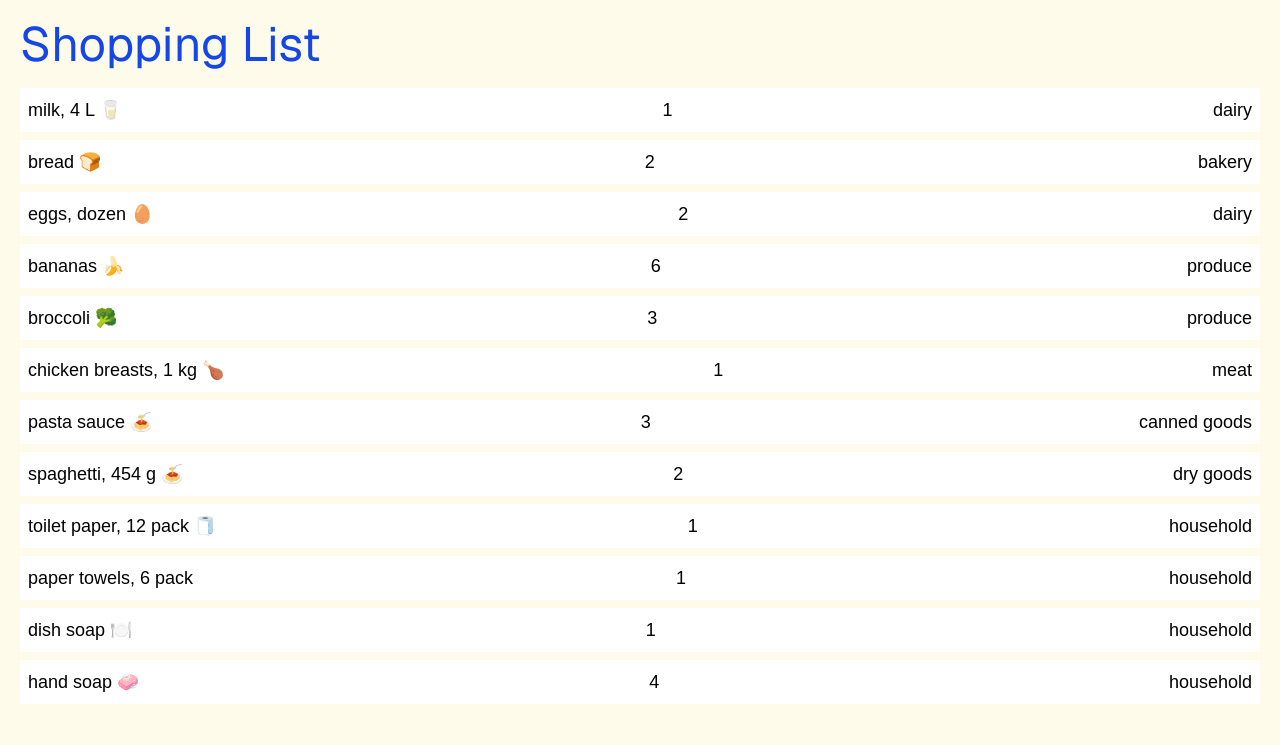
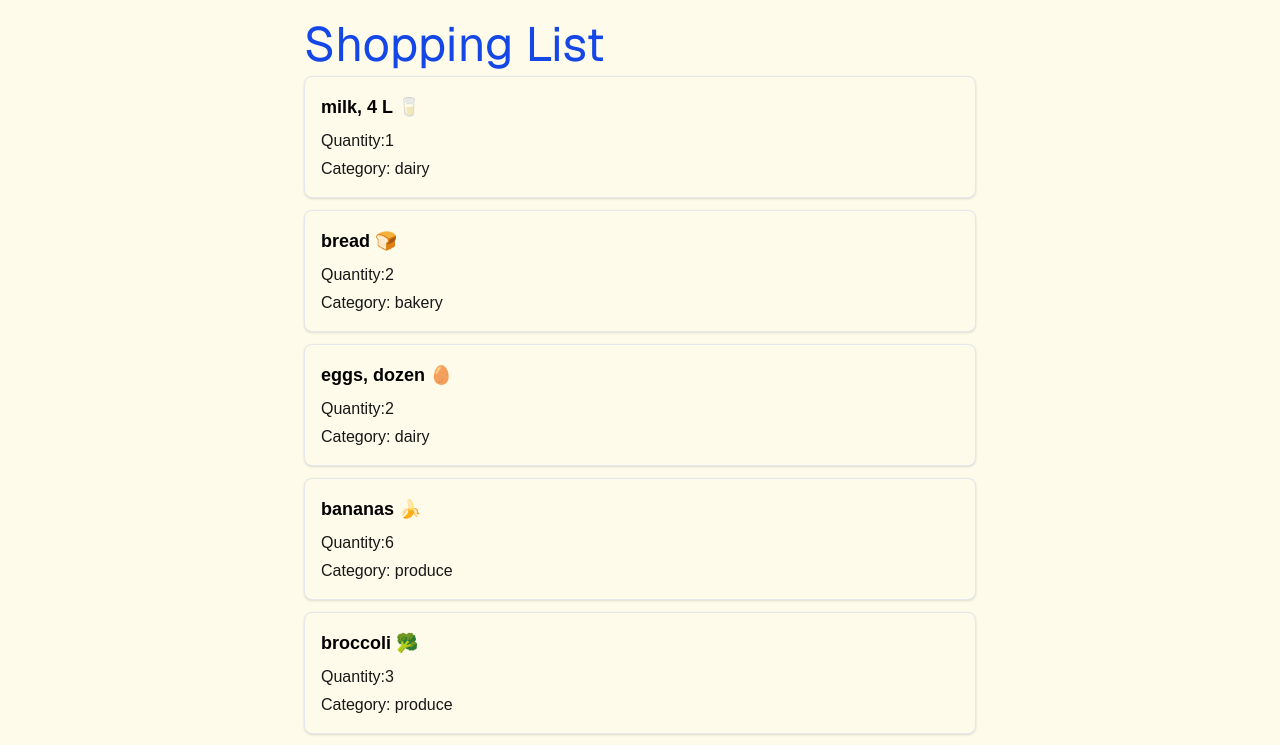
Before and after one commit to edwinolaez/cprg306, a Next.js app in the folder assignments/: page /week3 in a window 1280 px wide. Shown: the top 745 px of the page. Built offline with nearby package versions, Linux system fonts and the light colour scheme.

Commit message:
final adjustments made with personalized design

```diff
--- a/assignments/app/week3/item.js
+++ b/assignments/app/week3/item.js
@@ -1,11 +1,9 @@
 export default function Item ({name, quantity, category}) {
   return (
-    <li className="p-2 mb-2 bg-white border-1-4 border-blue-900">
-      <div className="flex justify-between">
-        <span className="text-lg font-medium text-black">{name}</span>
-        <span className="text-lg font-medium text-black">{quantity}</span>
-        <span className="text-lg font-medium text-black">{category}</span>
+      <div className="w-full max-w-xxl bg-amber-50 dark:bg-amber-300 border border-gray-200 rounded-lg mb-3 mx-auto p-4 shadow">
+        <h2 className="text-lg font-semibold mb-2 text-black">{name}</h2>
+        <p className="mb-1">Quantity:{quantity}</p>
+        <p>Category: {category}</p>
       </div>
-    </li>
-  );
+ );
 }
--- a/assignments/app/week3/page.js
+++ b/assignments/app/week3/page.js
@@ -3,9 +3,11 @@ import Item from './item.js';
 
 export default function Page () {
   return (
-    <main className='p-5 bg-amber-50 min-h-screen'>
-      <h1 className='text-5xl font-sans text-blue-700 mb-5'>Shopping List</h1>
+    <main className='min-h-screen flex flex-cols items-center justify-center p-5 bg-amber-50 '>
+      <div className='w-full max-w-2xl'>
+      <h1 className='text-5xl font-sans  text-left text-blue-700 mb-2 mt-0'>Shopping List</h1>
       <ItemList/>
+      </div>
     </main>
   );
 }
```
